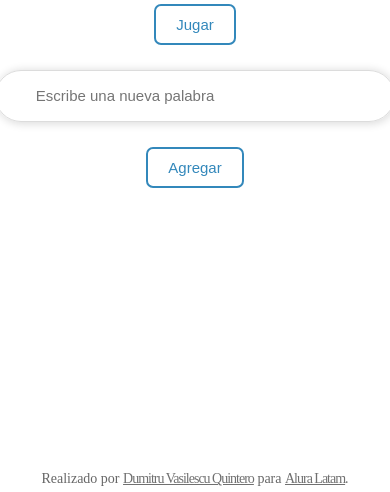
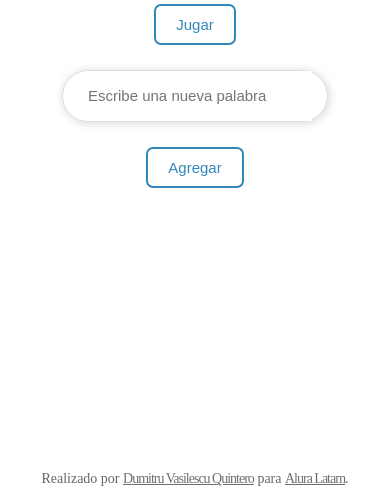
Before and after one commit to DumitruV90/Challenge-alura-hangman-game, a plain HTML site: page index.html in a window 390 px wide. Shown: the part 352-844 px from the top of the page. Drawn offline with nearby package versions, Linux system fonts and the light colour scheme.

Commit message:
media queries' third update

```diff
--- a/style.css
+++ b/style.css
@@ -168,13 +168,13 @@ footer a {
 footer a:hover, footer a:active {text-decoration: underline; color: #00628f; background-color: inherit;}
 
 @media (max-width: 575px) {
-    .box {
-        width: 90%;
+    .bar {
+        width: 95%;
     }
 
     #input-text {
         height: 50px;
-        width: 80%;
+        width: 85%;
     }
 
     #lives, #clue {
```
